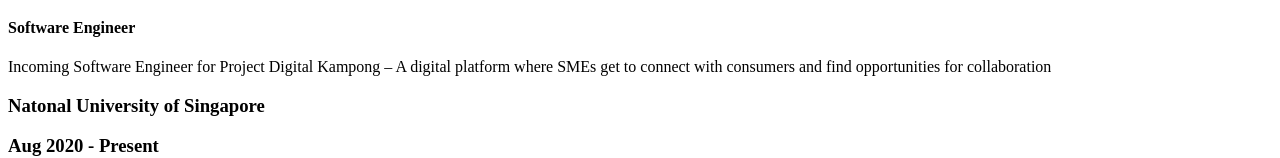
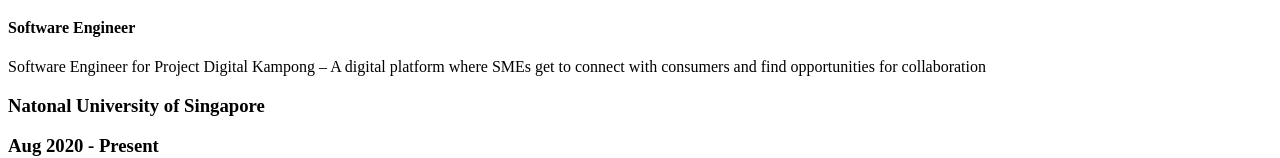
Before and after one commit to zatkiller/Portfolio-Website, a website: page src/template.html in a window 1280 px wide. Shown: the part 825-983 px from the top of the page. Drawn offline with nearby package versions, Linux system fonts and the light colour scheme.

Commit message:
Update Resume

```diff
--- a/src/template.html
+++ b/src/template.html
@@ -95,7 +95,7 @@
 								<a
 									target="_blank"
 									class="cta-btn cta-btn--resume"
-									href="https://drive.google.com/file/d/1jgfEIATPZtY9rDeJPxGrIrEWFTphwNge/view?usp=sharing"
+									href="https://drive.google.com/file/d/1_embSDOq_9aER2Jf58Oi8ptFUXDdmp7p/view?usp=sharing"
 								>
 									View Resume
 								</a>
@@ -131,10 +131,10 @@
 								</h4>
 								<div>
 									<p class="mb-4">
-										Incoming Software Engineer for Project
-										Digital Kampong – A digital platform
-										where SMEs get to connect with consumers
-										and find opportunities for collaboration
+										Software Engineer for Project Digital
+										Kampong – A digital platform where SMEs
+										get to connect with consumers and find
+										opportunities for collaboration
 									</p>
 								</div>
 							</div>
```
